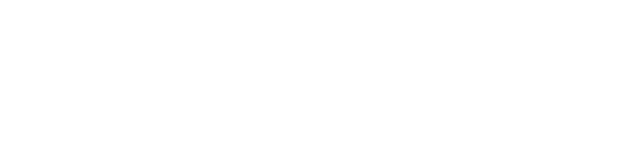
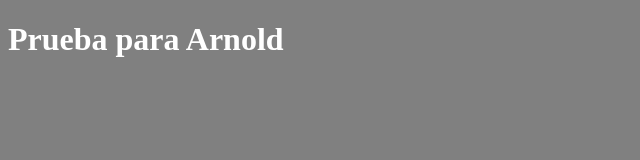
Before and after one commit to didiermosley/pruebaHtml, a plain HTML site: page index.html in a window 1280 px wide. Shown: the whole page, without its empty margins (0-640 px from the left). Drawn offline with Linux system fonts and the light colour scheme.

Commit message:
Second comment

```diff
--- a/index.html
+++ b/index.html
@@ -8,6 +8,6 @@
     <link rel="stylesheet" href="style.css">
 </head>
 <body>
-
+    <h1>Prueba para Arnold</h1>
 </body>
 </html>
--- a/style.css
+++ b/style.css
@@ -0,0 +1,4 @@
+*{
+    background: gray;
+    color:#fff;
+}
```
